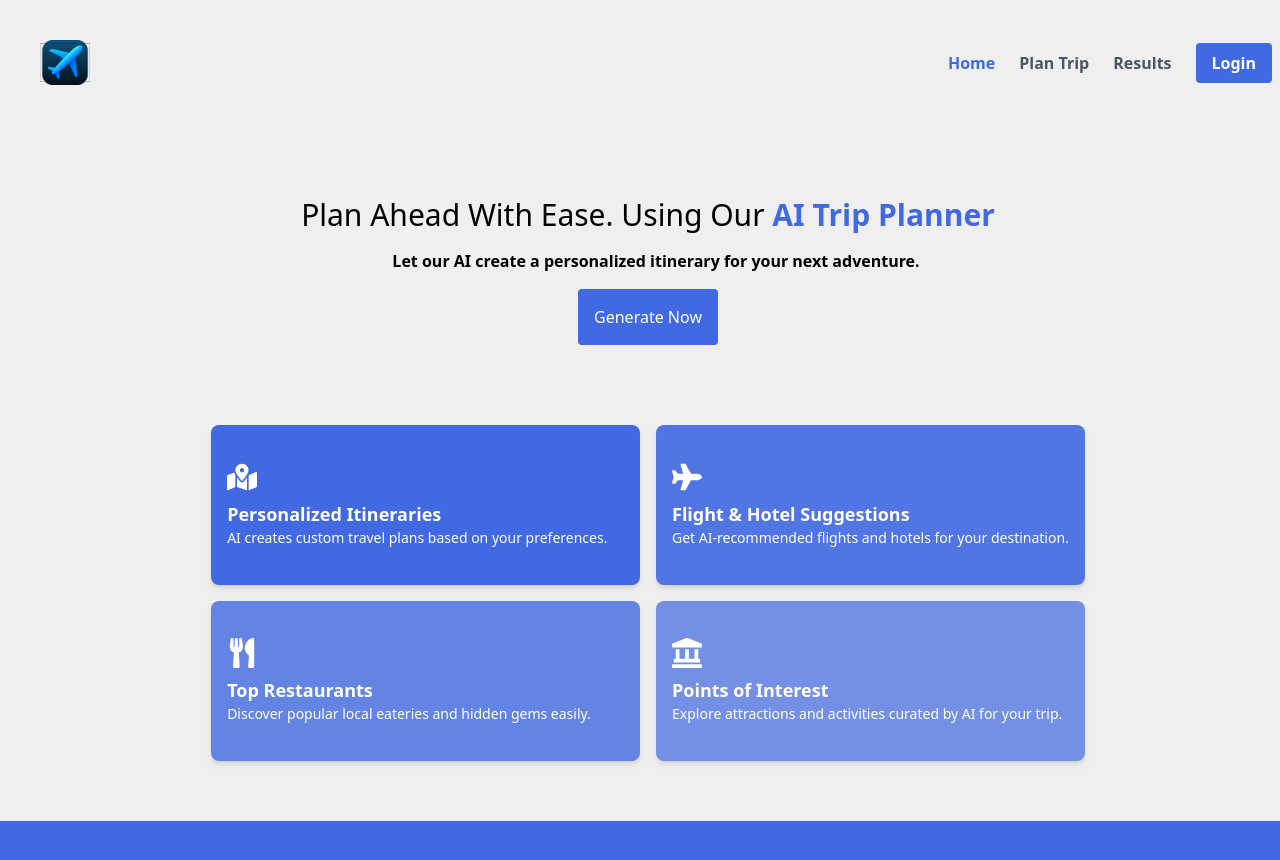
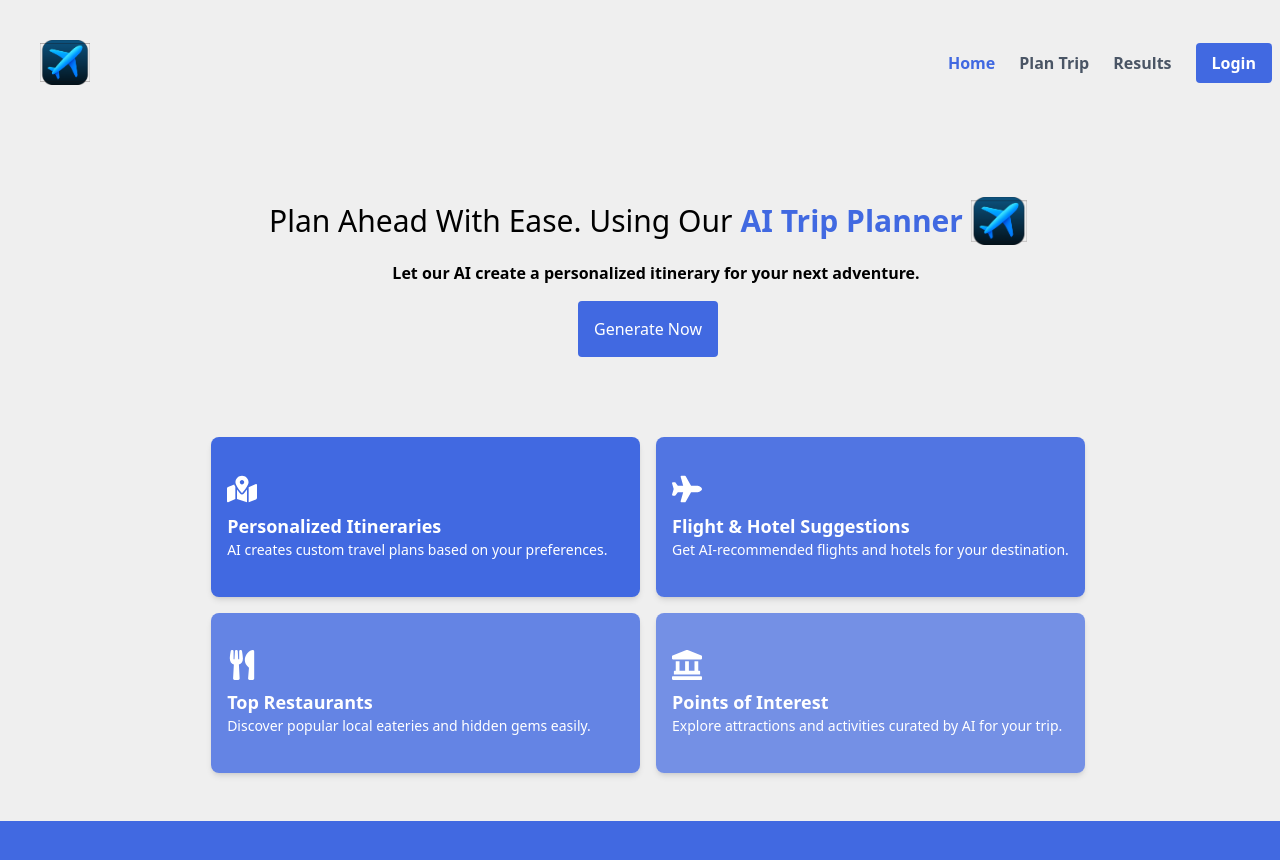
Before and after one commit to AbdulAdnan7/AIPlanner, a React (Vite) app in the folder Frontend/: page / in a window 1280 px wide. Shown: the top 860 px of the page. Built offline with nearby package versions, Linux system fonts and the light colour scheme.

Commit message:
Improved hero section

```diff
--- a/Frontend/src/components/HeroSection.jsx
+++ b/Frontend/src/components/HeroSection.jsx
@@ -1,6 +1,8 @@
 import React from 'react'
 import { NavLink } from 'react-router';
-import { FaMapMarkedAlt, FaPlane, FaUtensils, FaLandmark } from 'react-icons/fa';
+import { FaMapMarkedAlt, FaPlane,
+FaUtensils, FaLandmark } from 'react-icons/fa';
+import Logo from '../../public/Logo.png'
 
 
 const Home = () => {
@@ -11,7 +13,14 @@ const Home = () => {
     <>
    <section className='h-[80vh] flex mt-16 justify-center p-6 ml-4 md:p-4' >
   <div>
-    <h1 className='text-3xl text-center'>Plan Ahead With Ease. Using Our <span className='text-[#4169E1] font-semibold'> AI Trip Planner</span></h1>
+   <h1 className='text-3xl text-center flex items-center justify-center gap-2'>
+  Plan Ahead With Ease. Using Our
+  <span className='text-[#4169E1] font-semibold flex items-center gap-2'>
+    AI Trip Planner
+    <img src={Logo} alt="Logo" className='h-12 w-14' />
+  </span>
+</h1>
+
     <p className='text-center mt-4 font-semibold ml-4'>Let our AI create a personalized itinerary for your next adventure.</p>
     <div className='flex justify-center items-center mt-4'>
 
```
